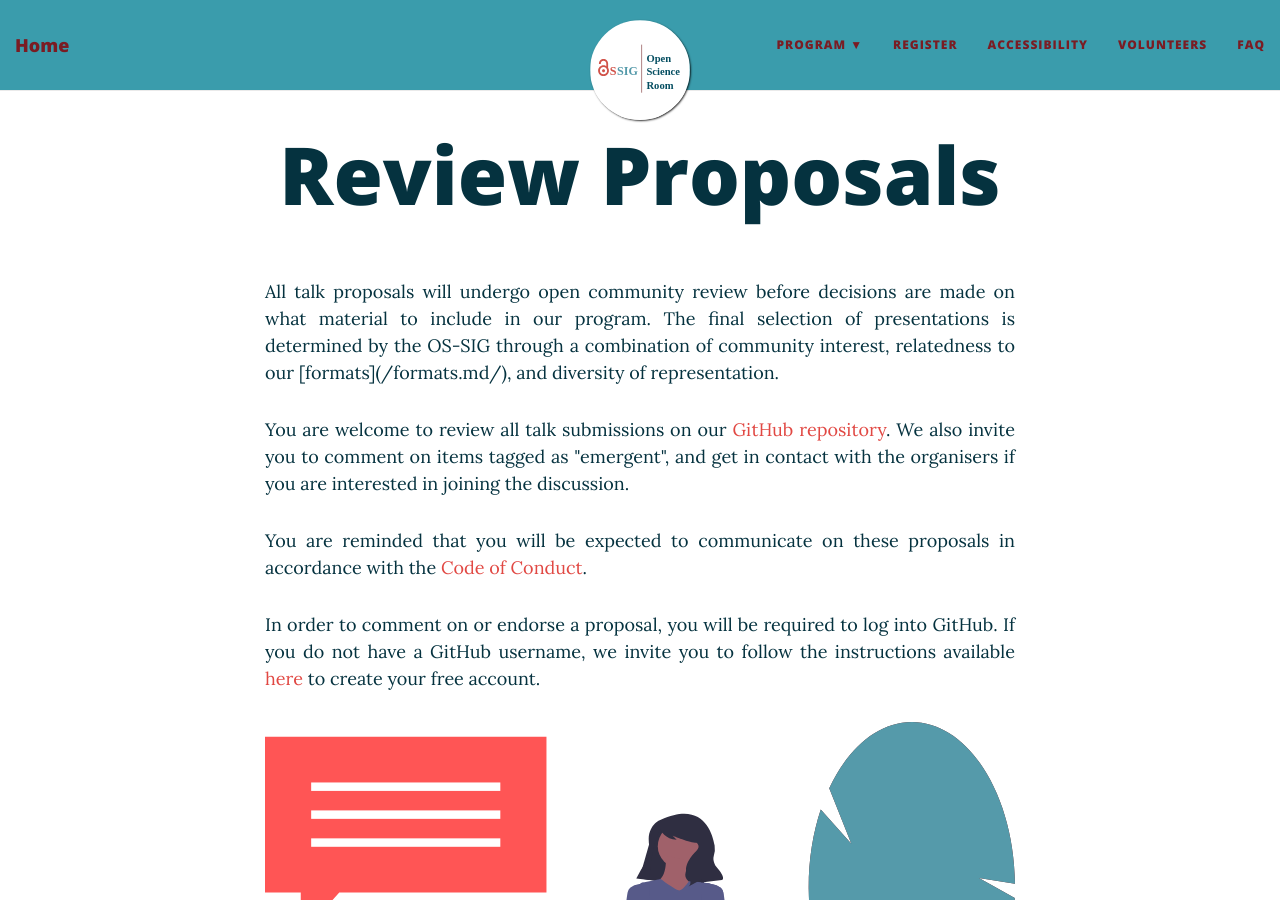
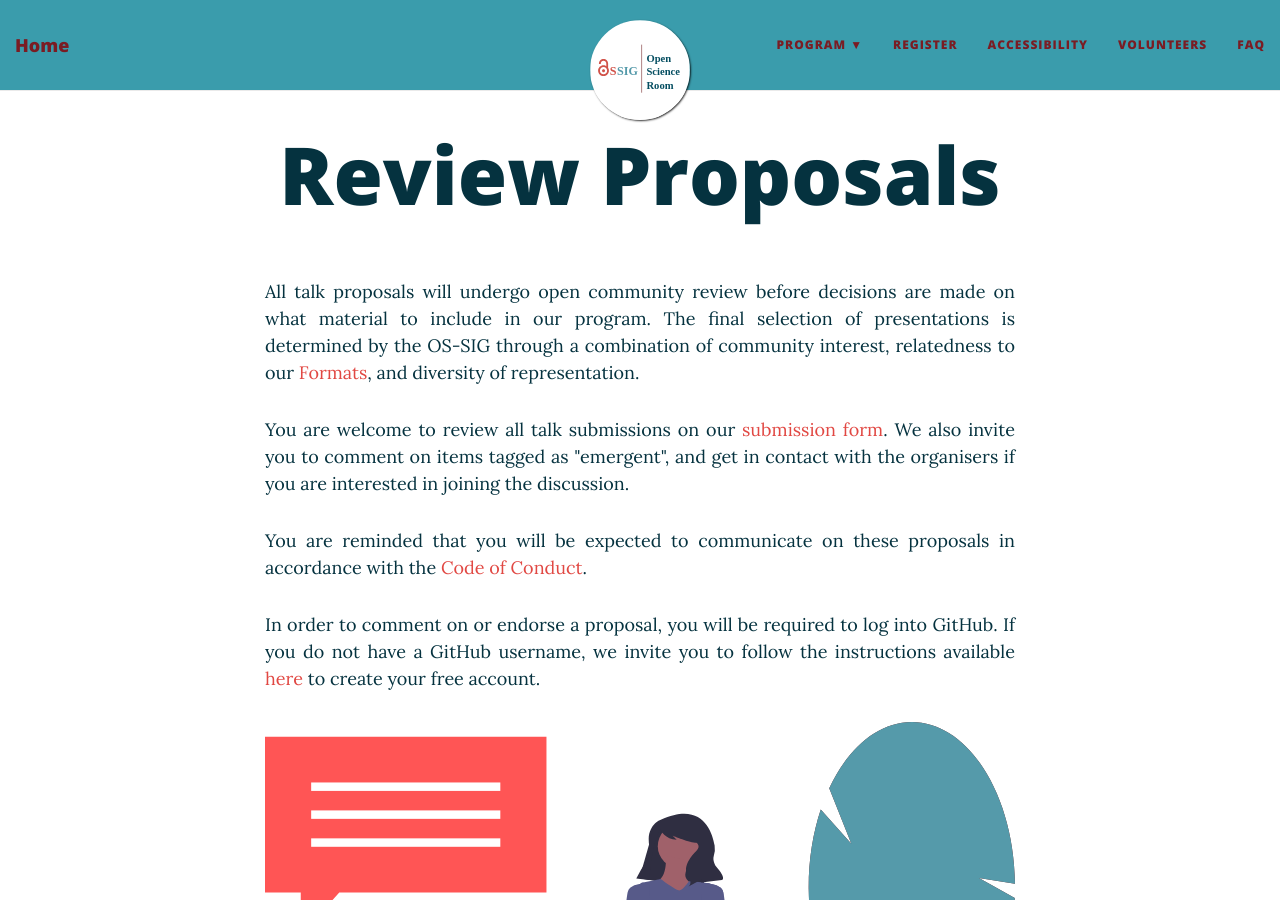
Before and after one commit to ohbm/osr2021, a Jekyll site: the page built from review.md, in a window 1280 px wide and 900 px high. Built offline with Jekyll 4.4.1, drawn with Linux system fonts in a browser that asks for light colours; nearby versions of some CDN libraries.

Commit message:
Update review.md

```diff
--- a/review.md
+++ b/review.md
@@ -2,11 +2,12 @@
 layout: page
 title: Review Proposals
 ---
+
 <p align="justify">
-All talk proposals will undergo open community review before decisions are made on what material to include in our program. The final selection of presentations is determined by the OS-SIG through a combination of community interest, relatedness to our [formats](/formats.md/), and diversity of representation.
+All talk proposals will undergo open community review before decisions are made on what material to include in our program. The final selection of presentations is determined by the OS-SIG through a combination of community interest, relatedness to our <a href="https://github.com/ohbm/osr2021/formats">Formats</a>, and diversity of representation.
 </p>
 <p align="justify">
-You are welcome to review all talk submissions on our <a href="https://github.com/ohbm/osr2021/issues">GitHub repository</a>. We also invite you to comment on items tagged as "emergent", and get in contact with the organisers if you are interested in joining the discussion.
+You are welcome to review all talk submissions on our <a href="https://github.com/ohbm/osr2021/submit">submission form</a>. We also invite you to comment on items tagged as "emergent", and get in contact with the organisers if you are interested in joining the discussion.
 </p>
 <p align="justify">
 You are reminded that you will be expected to communicate on these proposals in accordance with the
```
